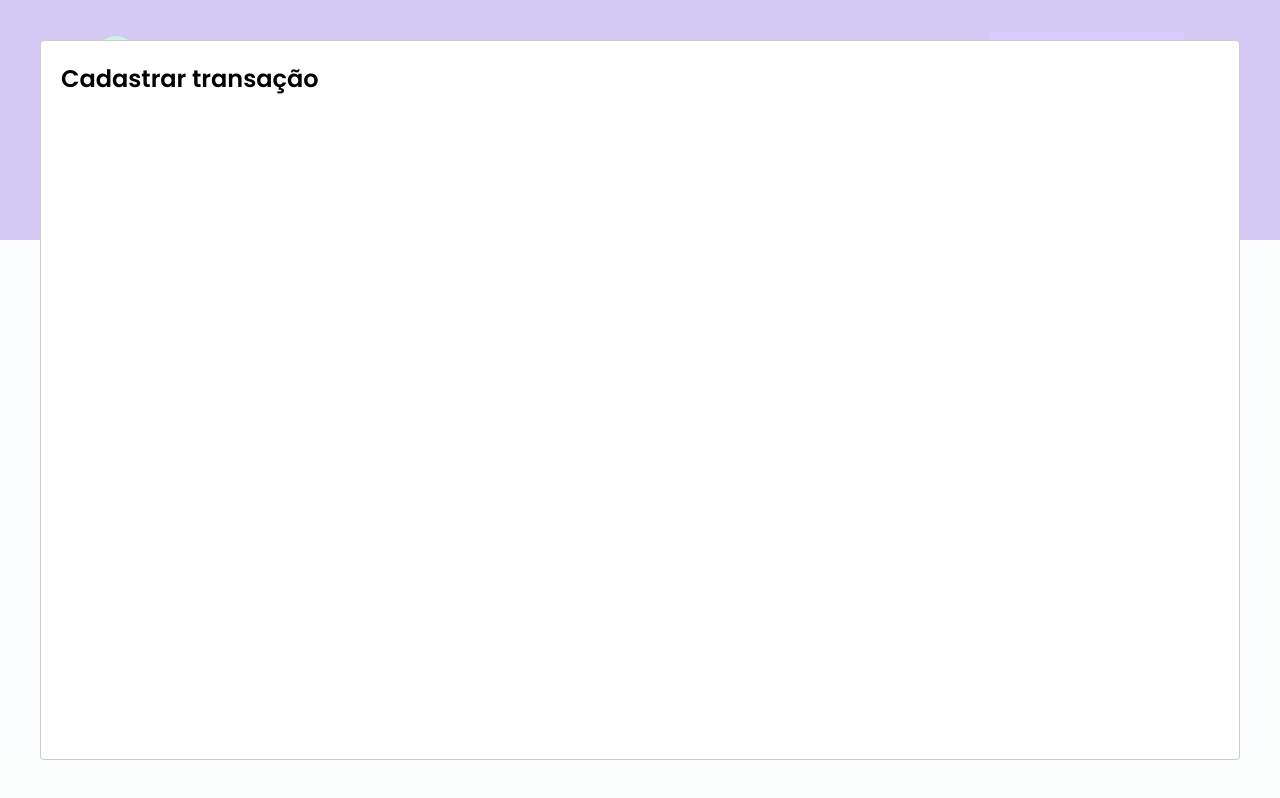
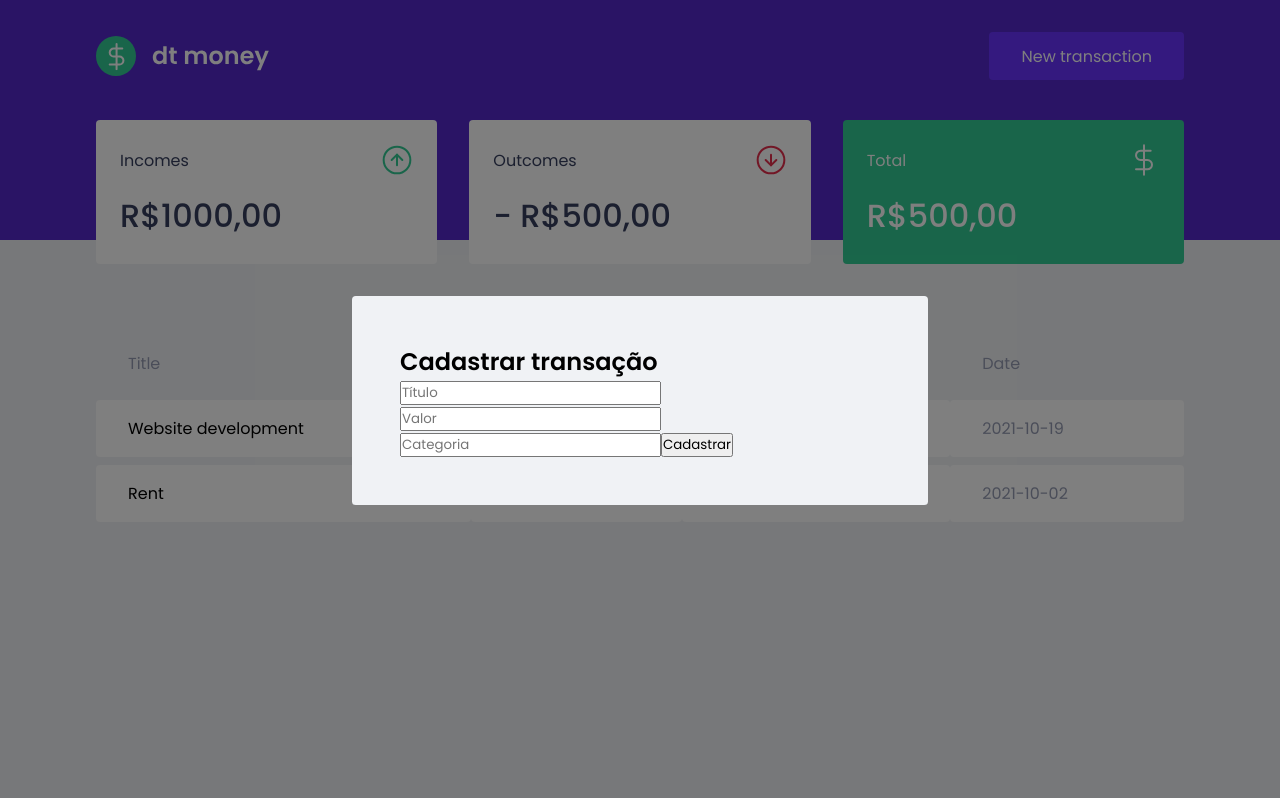
Before and after one commit to hyuko21/ig-reactjs-02-dtmoney, a React (Create React App) app: page / in a window 1280 px wide. Both pictures are taken after a click on the button "New transaction". Built offline with nearby package versions, Linux system fonts and the light colour scheme; no server answers; what miragejs would draw is missing.

Commit message:
feat: add basic styles to modals

```diff
--- a/src/components/NewTransactionModal/index.tsx
+++ b/src/components/NewTransactionModal/index.tsx
@@ -1,4 +1,5 @@
 import Modal from 'react-modal'
+import { Container } from './styles'
 
 type NewTransactionModalProps = {
   isOpen: boolean
@@ -10,8 +11,16 @@
     <Modal
       isOpen={isOpen}
       onRequestClose={onRequestClose}
+      overlayClassName='react-modal-overlay'
+      className='react-modal-content'
     >
-      <h2>Cadastrar transação</h2>
+      <Container>
+        <h2>Cadastrar transação</h2>
+        <input type='text' placeholder='Título' />
+        <input type='number' placeholder='Valor' />
+        <input type='text' placeholder='Categoria' />
+        <button type='submit'>Cadastrar</button>
+      </Container>
     </Modal>
   )
 }
--- a/src/components/NewTransactionModal/styles.ts
+++ b/src/components/NewTransactionModal/styles.ts
@@ -1,3 +1,3 @@
 import styled from 'styled-components'
 
-export const Container = styled.div``
+export const Container = styled.form``
--- a/src/styles/global.ts
+++ b/src/styles/global.ts
@@ -53,4 +53,27 @@
     opacity: 0.6;
     cursor: not-allowed;
   }
+
+  .react-modal-overlay {
+    background: rgba(0, 0, 0, 0.5);
+
+    position: fixed;
+    top: 0;
+    bottom: 0;
+    right: 0;
+    left: 0;
+
+    display: flex;
+    justify-content: center;
+    align-items: center;
+  }
+
+  .react-modal-content {
+    width: 100%;
+    max-width: 576px;
+    background: var(--background);
+    padding: 3rem;
+    position: relative;
+    border-radius: 0.24rem;
+  }
 `
```
